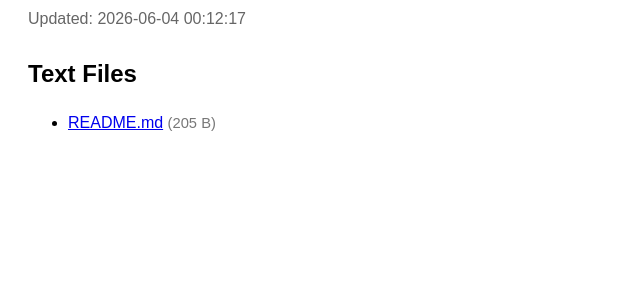
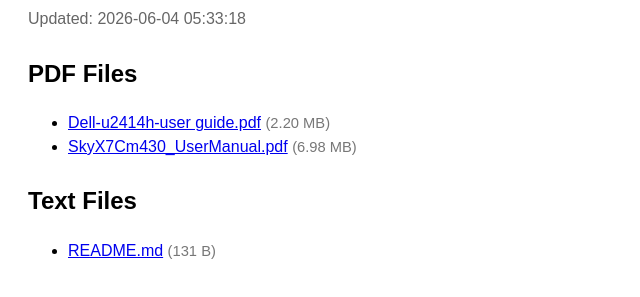
Before and after one commit to Sittichaiwong01/Box-Skills, a plain HTML site: page index.html in a window 1280 px wide. Shown: the part 71-368 px from the top of the page, without its empty margins (0-640 px from the left). Drawn offline with Linux system fonts and the light colour scheme.

Commit message:
GitBox update 2026-06-04 05:33:18

```diff
--- a/index.html
+++ b/index.html
@@ -18,11 +18,18 @@
 </head>
 <body>
   <h1>MyBox</h1>
-  <div class="meta">Updated: 2026-06-04 00:12:17</div>
+  <div class="meta">Updated: 2026-06-04 05:33:18</div>
+  <div class="section">
+  <h2>PDF Files</h2>
+  <ul>
+    <li><a href="Dell-u2414h-user%20guide.pdf" target="_blank">Dell-u2414h-user guide.pdf</a> <span class="size">(2.20 MB)</span></li>
+    <li><a href="SkyX7Cm430_UserManual.pdf" target="_blank">SkyX7Cm430_UserManual.pdf</a> <span class="size">(6.98 MB)</span></li>
+  </ul>
+  </div>
   <div class="section">
   <h2>Text Files</h2>
   <ul>
-    <li><a href="README.md" target="_blank">README.md</a> <span class="size">(205 B)</span></li>
+    <li><a href="README.md" target="_blank">README.md</a> <span class="size">(131 B)</span></li>
   </ul>
   </div>
 </body>
```
Also changed, not shown: 3 other files.
